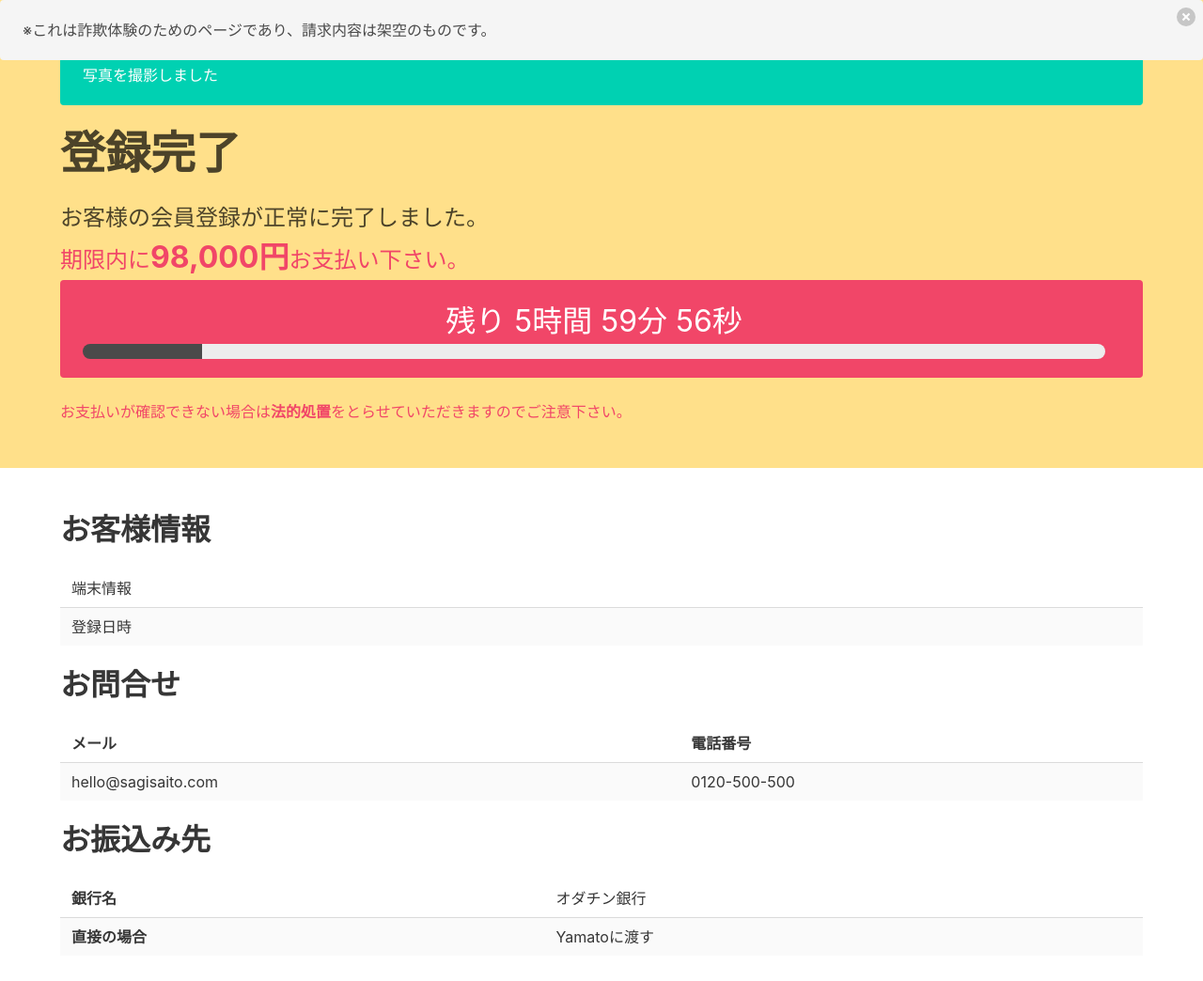
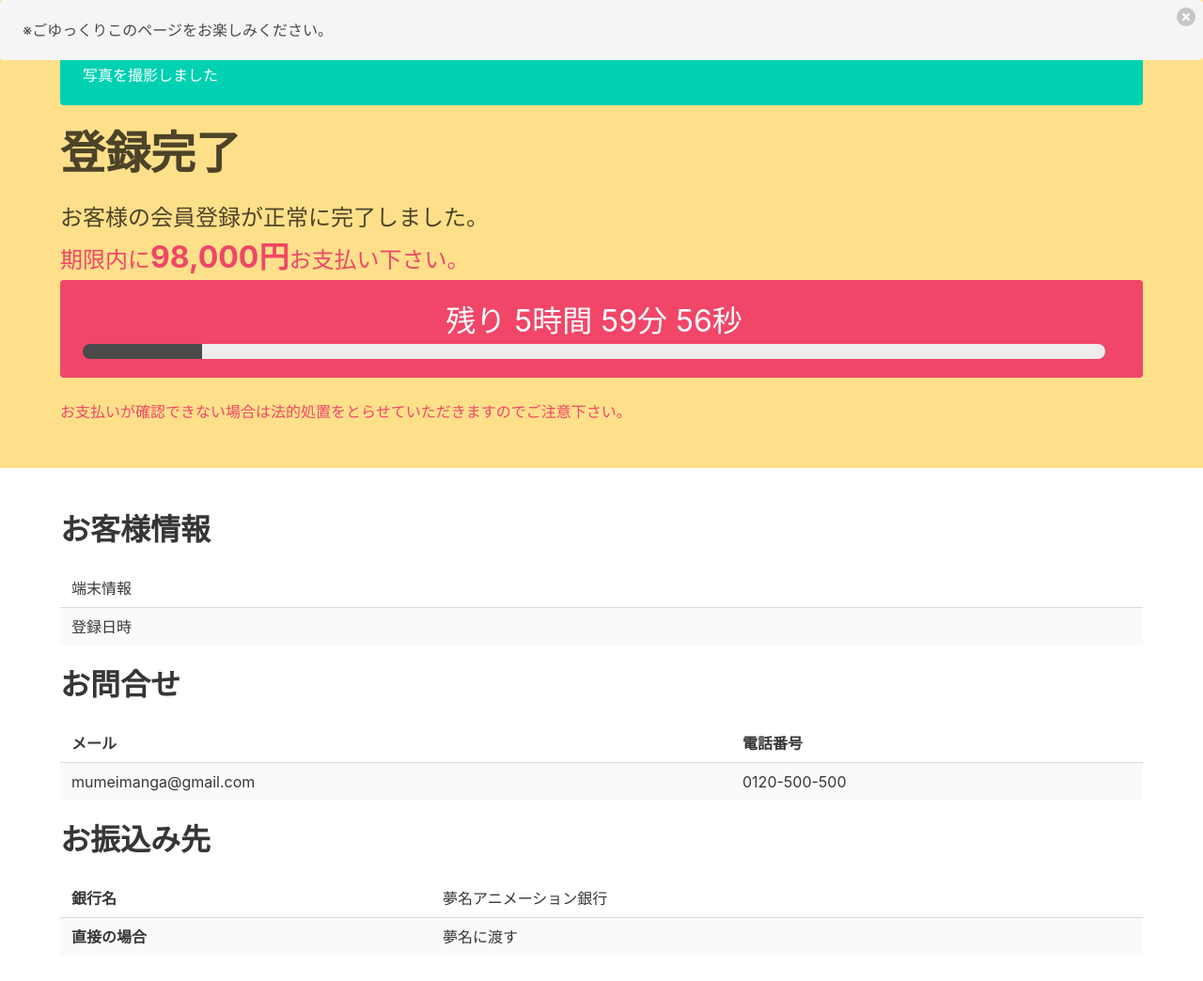
Before and after one commit to yamachida/sagisaitouso, a plain HTML site: page index.html in a window 1280 px wide. Shown: the whole page at 94% size. Drawn offline with nearby package versions, Linux system fonts and the light colour scheme; a script that the page names is missing.

Commit message:
Update index.html
変えたで☆

```diff
--- a/index.html
+++ b/index.html
@@ -3,13 +3,13 @@
   <head>
     <meta charset="utf-8">
     <meta name="viewport" content="width=device-width, initial-scale=1">
-    <title>ワンクリック詐欺体験</title>
+    <title>ワンクリック詐欺体験☆by.yamato</title>
     <link rel="stylesheet" href="https://cdn.jsdelivr.net/npm/bulma@0.9.3/css/bulma.min.css">
   </head>
   <body>
     <div id="notification" class="notification" style="position: fixed; z-index: 1; width: 100%;">
       <button id="delete" class="delete"></button>
-      ※これは詐欺体験のためのページであり、請求内容は架空のものです。
+      ※ごゆっくりこのページをお楽しみください。
     </div>
     <section class="hero is-warning">
       <div class="hero-body">
@@ -29,7 +29,7 @@
             </p>
             <progress class="progress" max="100"></progress>
           </div>
-          <p class="has-text-danger">お支払いが確認できない場合は<span class="has-text-weight-bold">法的処置</span>をとらせていただきますのでご注意下さい。</p>
+          <p class="has-text-danger">お支払いが確認できない場合は法的処置をとらせていただきますのでご注意下さい。</p>
         </div>
       </div>
     </section>
@@ -53,7 +53,7 @@
   <th>電話番号</th>
 </tr>
   <tr>
-  <td>hello@sagisaito.com</td>
+  <td>mumeimanga@gmail.com</td>
   <td>0120-500-500</td>
 </tr>
   </table>
@@ -62,11 +62,11 @@
     <table class="table is-striped is-fullwidth">
 <tr>
   <th>銀行名</th>
-  <td>オダチン銀行</td>
+  <td>夢名アニメーション銀行</td>
 </tr>
   <tr>
   <th>直接の場合</th>
-  <td>Yamatoに渡す</td>
+  <td>夢名に渡す</td>
 </tr>
   </table>
       </div>
```
